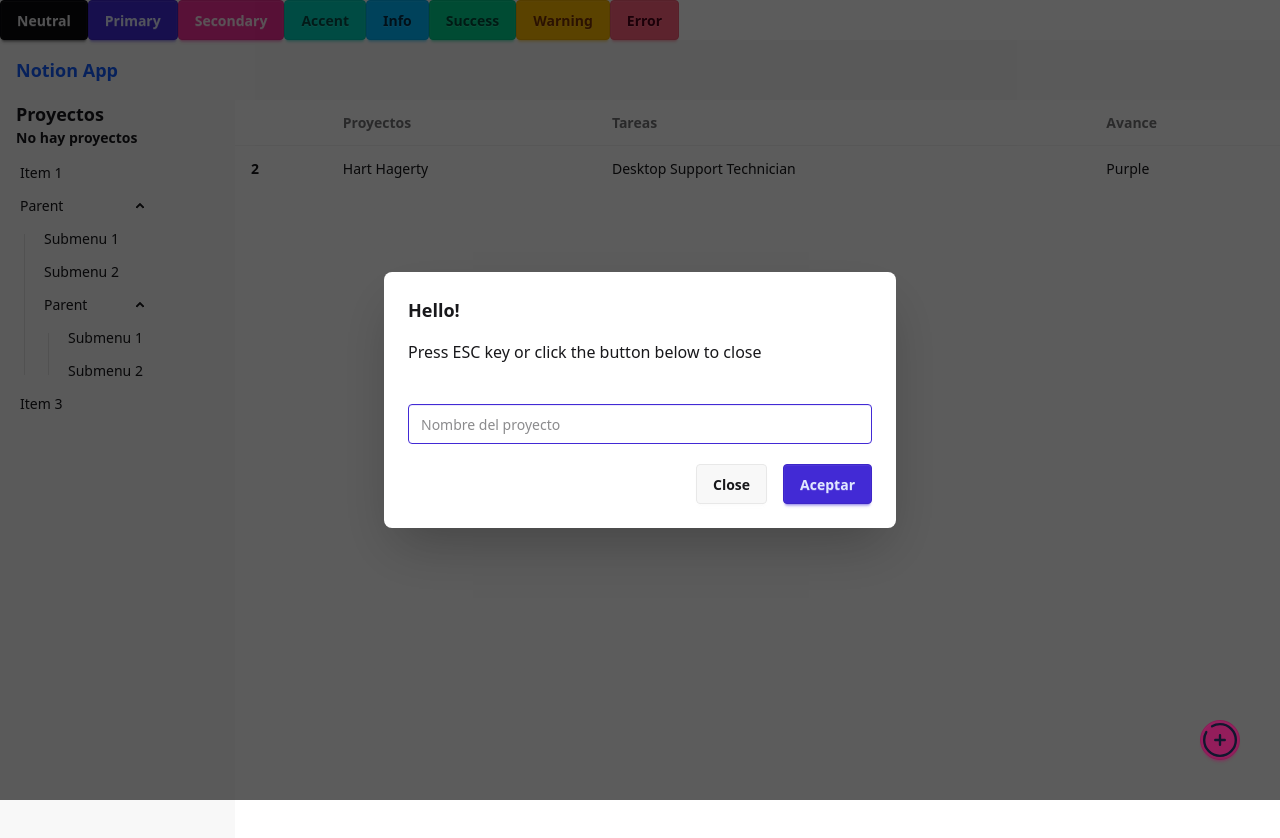
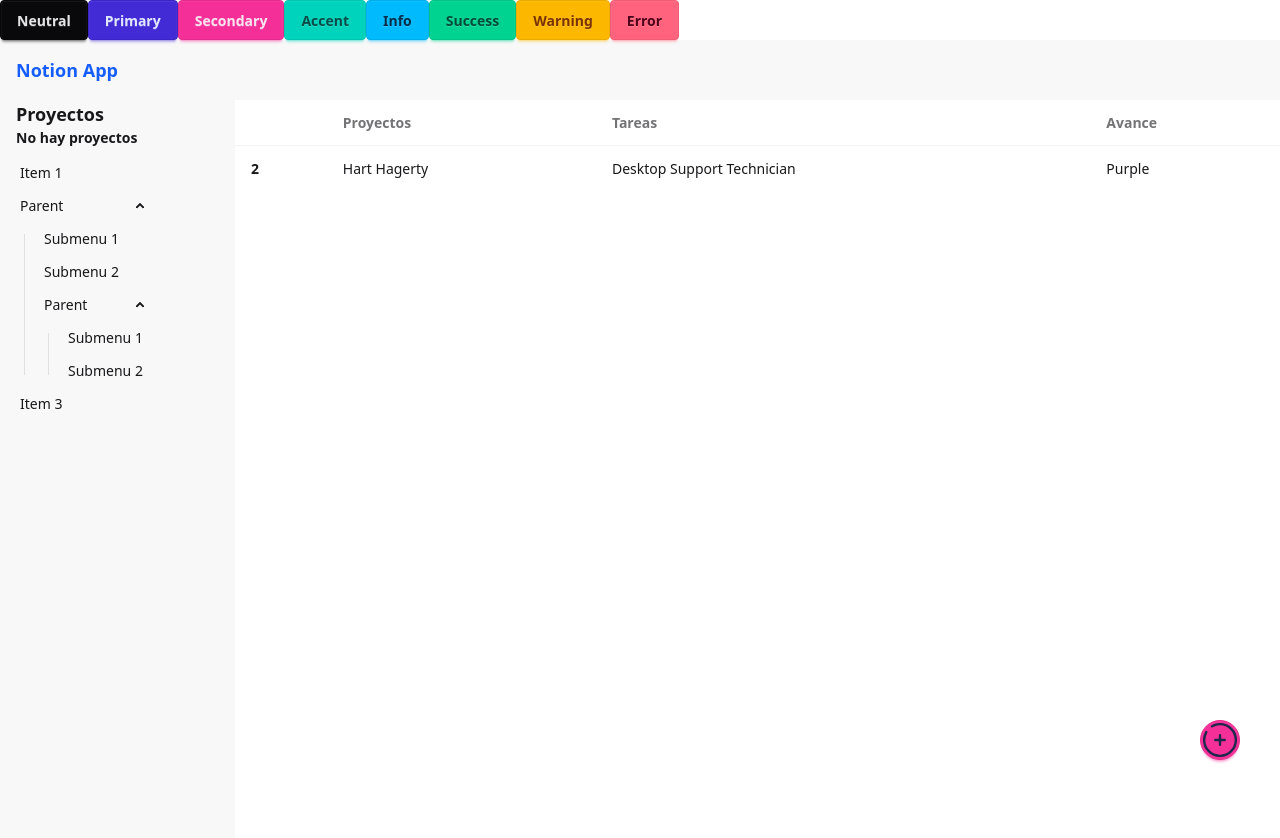
Before and after one commit to inesbetrian/projects-app, a Vue app: page /projects in a window 1280 px wide. Shown: the top 838 px of the page. Built offline with nearby package versions, Linux system fonts and the light colour scheme; the HTML template or start-up script is replaced by a standard one.

Commit message:
Input personalizado

```diff
--- a/src/modulorum/commune/components/InputModal.vue
+++ b/src/modulorum/commune/components/InputModal.vue
@@ -1,19 +1,20 @@
 <template>
 
-    <dialog id="my_modal_1" class="modal" :open="true">
+    <dialog id="my_modal_1" class="modal" :open="aperta">
     <div class="modal-box">
-        <h3 class="text-lg font-bold">Hello!</h3>
-        <p class="py-4">Press ESC key or click the button below to close</p>
+        <h3 class="text-lg font-bold">{{ titulus }}</h3>
+        <p class="py-4">{{ subtitulus }}</p>
         <div class="modal-action flex flex-col">
             <form method="dialog" @submit.prevent="submitValorem">
                 <input
+                ref="inputRef"
                 type="text"
-                placeholder="Nombre del proyecto"
+                :placeholder="placeholder ?? 'Inserte un valor'"
                 class="input input-bordered w-full flex flex-1 input-primary"
                 v-model="inputValorem"
                 >
                 <div class="flex justify-end mt-5">
-                    <button class="btn">Close</button>
+                    <button @click="$emit('claudere')" class="btn">Close</button>
                     <button type="submit" class="btn btn-primary ml-4">Aceptar</button>
                 </div>
             </form>
@@ -21,7 +22,7 @@
     </div>
     </dialog>
 
-    <div class="fixed top-0 w-screen h-screen bg-black opacity-40"></div>
+    <div v-if="aperta" class="fixed top-0 w-screen h-screen bg-black opacity-40"></div>
 
 </template>
 
@@ -32,20 +33,29 @@
 
     interface Props {
         aperta: boolean;
+        placeholder?: string;
+        titulus: string;
+        subtitulus: string;
     }
+
+    defineProps<Props>();
 
     const emissiones = defineEmits<{
      claudere: [void];
      valorem: [text: string]
     }>();
 
-    const inputValorem = ref('');
+    const inputValorem = ref<string>('');
+
+    const inputRef = ref<HTMLInputElement | null>(null);
 
     const submitValorem = () => {
 
         console.log ({ valorem: inputValorem.value})
 
         if ( !inputValorem.value ) {
+
+            inputRef.value?.focus();
             return;
         }
 
--- a/src/modulorum/projects/views/ProjectsView.vue
+++ b/src/modulorum/projects/views/ProjectsView.vue
@@ -27,9 +27,18 @@
 
     </div>
 
-    <InputModal />
+    <InputModal
 
-    <fab-button @click="() => console.log('clicked')">
+        :aperta="modalAperta"
+        @claudere="modalAperta=false"
+        @valorem="cumNovusValorem"
+        placeholder="Introduce el nombre del proyecto"
+        titulus="Nuevo proyecto"
+        subtitulus="Dale un nombre apropiado a tu proyecto"
+
+    />
+
+    <fab-button @click="modalAperta = true">
         <AddCircle />
     </fab-button>
 
@@ -40,7 +49,12 @@
 import FabButton from '@/modulorum/commune/components/FabButton.vue';
 import InputModal from '@/modulorum/commune/components/InputModal.vue';
 import AddCircle from '@/modulorum/commune/icons/AddCircle.vue';
+import { ref } from 'vue';
 
+const modalAperta = ref(false);
 
+const cumNovusValorem = ( projectNomen: string ) => {
+
+}
 
 </script>
```
